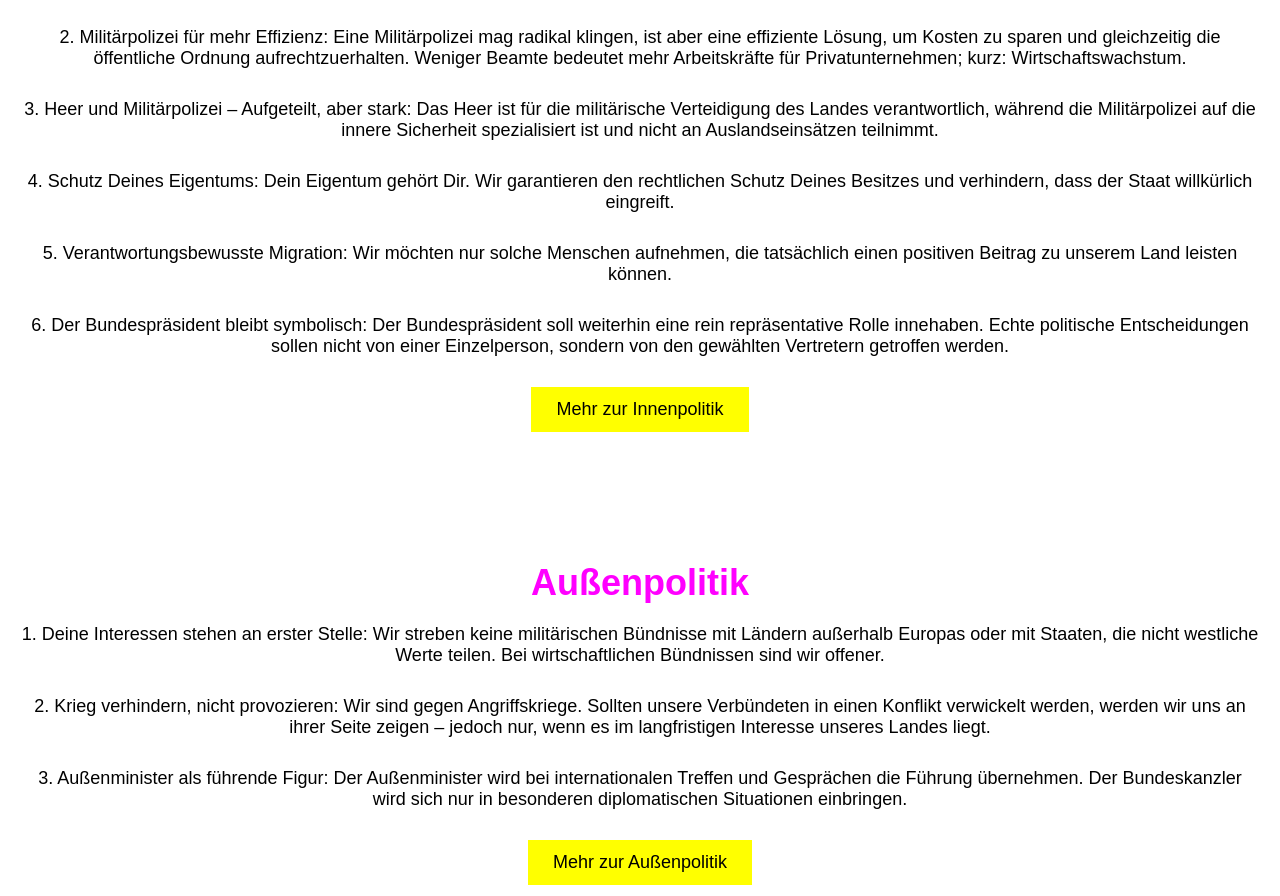
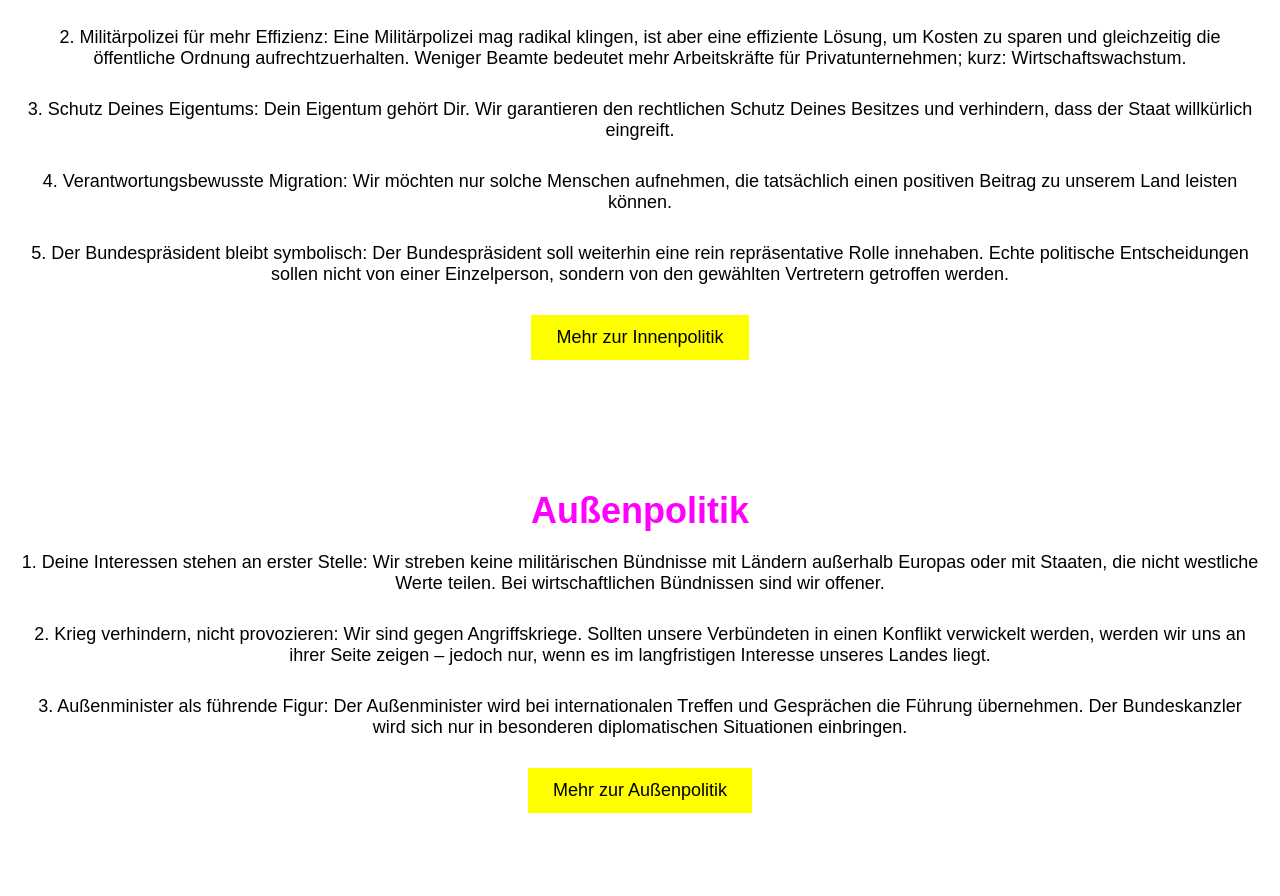
Before and after one commit to website-network/freie-demokraten-wahlprogramm, a plain HTML site: page index.html in a window 1280 px wide. Shown: the part 1631-2527 px from the top of the page. Drawn offline with Linux system fonts and the light colour scheme.

Commit message:
Update index.html

```diff
--- a/index.html
+++ b/index.html
@@ -168,10 +168,9 @@
         <h2>Innenpolitik</h2>
         <p>1. Deine Freiheit ist unantastbar: Unsere oberste Priorität ist es, Deine Bewegungsfreiheit, Meinungsfreiheit und Existenzfreiheit zu schützen. Der Staat soll sich nicht in Deine privaten Angelegenheiten einmischen – solange Du die Rechte anderer respektierst.</p>
         <p>2. Militärpolizei für mehr Effizienz: Eine Militärpolizei mag radikal klingen, ist aber eine effiziente Lösung, um Kosten zu sparen und gleichzeitig die öffentliche Ordnung aufrechtzuerhalten. Weniger Beamte bedeutet mehr Arbeitskräfte für Privatunternehmen; kurz: Wirtschaftswachstum.</p>
-        <p>3. Heer und Militärpolizei – Aufgeteilt, aber stark: Das Heer ist für die militärische Verteidigung des Landes verantwortlich, während die Militärpolizei auf die innere Sicherheit spezialisiert ist und nicht an Auslandseinsätzen teilnimmt.</p>
-        <p>4. Schutz Deines Eigentums: Dein Eigentum gehört Dir. Wir garantieren den rechtlichen Schutz Deines Besitzes und verhindern, dass der Staat willkürlich eingreift.</p>
-        <p>5. Verantwortungsbewusste Migration: Wir möchten nur solche Menschen aufnehmen, die tatsächlich einen positiven Beitrag zu unserem Land leisten können.</p>
-        <p>6. Der Bundespräsident bleibt symbolisch: Der Bundespräsident soll weiterhin eine rein repräsentative Rolle innehaben. Echte politische Entscheidungen sollen nicht von einer Einzelperson, sondern von den gewählten Vertretern getroffen werden.</p>
+        <p>3. Schutz Deines Eigentums: Dein Eigentum gehört Dir. Wir garantieren den rechtlichen Schutz Deines Besitzes und verhindern, dass der Staat willkürlich eingreift.</p>
+        <p>4. Verantwortungsbewusste Migration: Wir möchten nur solche Menschen aufnehmen, die tatsächlich einen positiven Beitrag zu unserem Land leisten können.</p>
+        <p>5. Der Bundespräsident bleibt symbolisch: Der Bundespräsident soll weiterhin eine rein repräsentative Rolle innehaben. Echte politische Entscheidungen sollen nicht von einer Einzelperson, sondern von den gewählten Vertretern getroffen werden.</p>
         <a href="https://discord.gg/tWBgNJXDqA" target="_blank"><button class="button">Mehr zur Innenpolitik</button></a>
     </section>
 
```
